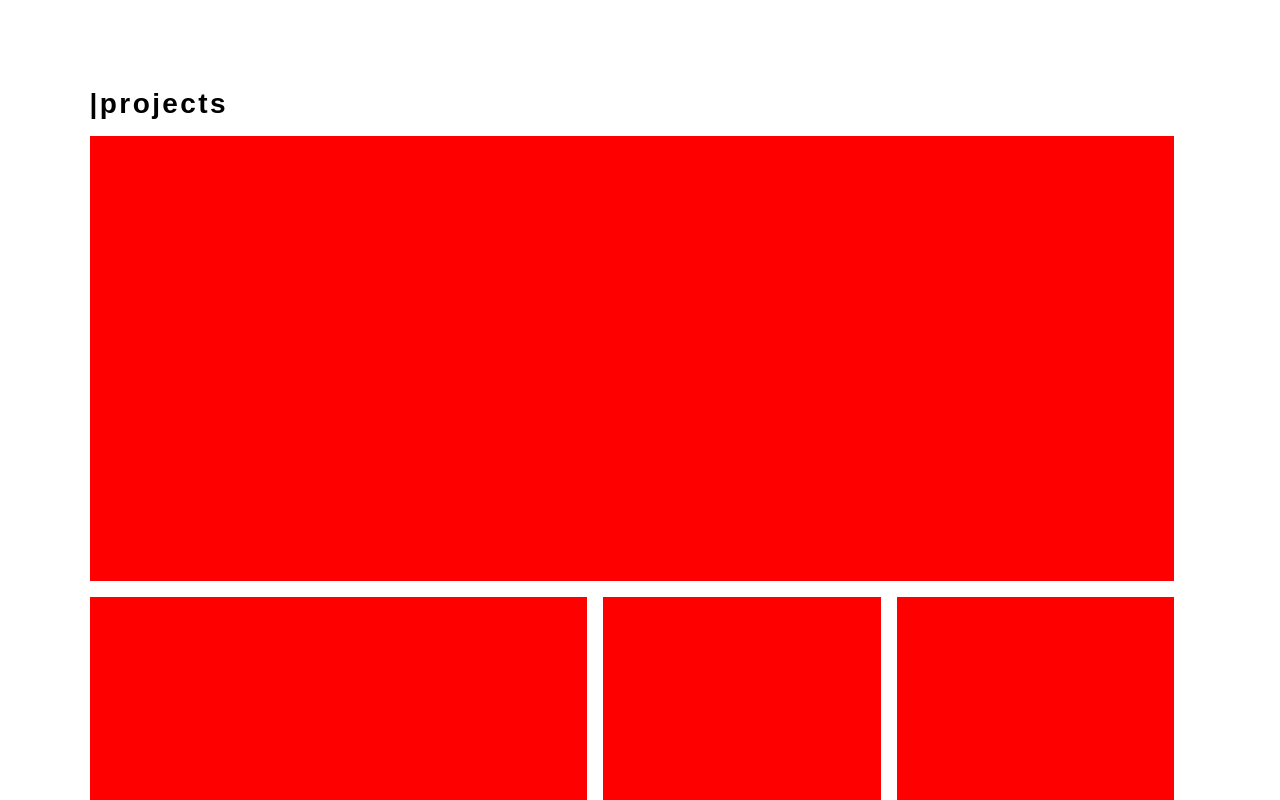
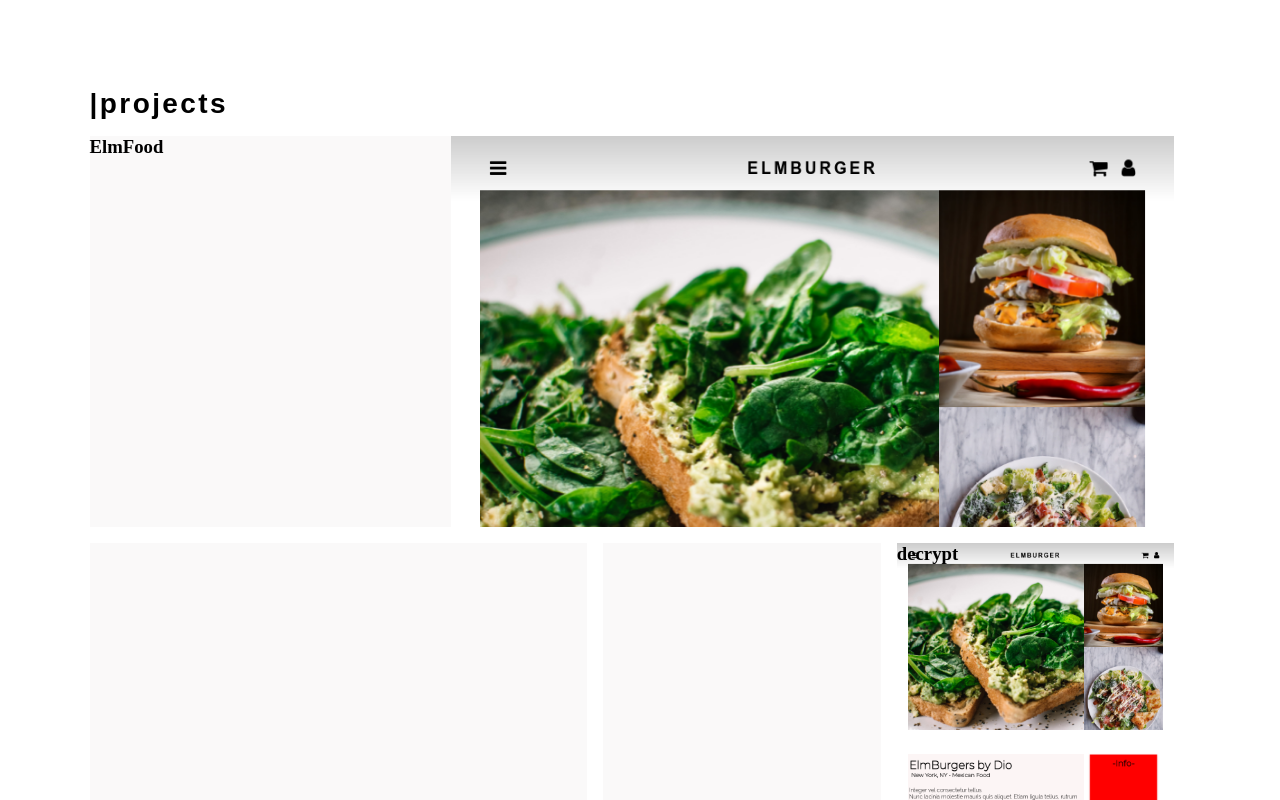
Before and after one commit to xaviif/portfolio, a plain HTML site: page docs/index.htm in a window 1280 px wide. Shown: the part 2000-2800 px from the top of the page. Drawn offline with nearby package versions, Linux system fonts and the light colour scheme.

Commit message:
main updates

```diff
--- a/docs/assets/javascript/main.js
+++ b/docs/assets/javascript/main.js
@@ -1,7 +1,7 @@
 /*\/
  **https://stackoverflow.com/a/56678169
  **https://stackoverflow.com/a/7557433
-/**/
+/*
 function onVisibilityChange(el, callback) {
   var old_visible;
   return function () {
@@ -23,8 +23,8 @@
   return (
       rect.top >= 0 &&
       rect.left >= 0 &&
-      rect.bottom <= (window.innerHeight || document.documentElement.clientHeight) && /* or $(window).height() */
-      rect.right <= (window.innerWidth || document.documentElement.clientWidth) /* or $(window).width() */
+      rect.bottom <= (window.innerHeight || document.documentElement.clientHeight) && /* or $(window).height()
+      rect.right <= (window.innerWidth || document.documentElement.clientWidth) /* or $(window).width()
   );
 }
 
@@ -58,4 +58,30 @@
     opacity = 0;
   }
   document.querySelector(".workcase").style.opacity = opacity;
+});*/
+let yvalue;
+var body = document.body,
+    html = document.documentElement;
+
+var winHeight = Math.max( body.scrollHeight, body.offsetHeight,
+                       html.clientHeight, html.scrollHeight, html.offsetHeight );
+document.addEventListener('scroll', function(e){
+  var scrolltotop = document.scrollingElement.scrollTop;
+  var targets = document.getElementsByClassName("bkImgPar");
+  var xvalue = "center";
+  var factor = 0.05;
+  let offsetTops = [];
+  console.log(targets)
+  for(let i in targets){
+    if(i=="length"){return}
+    offsetTops[i] = targets[i].getBoundingClientRect().top;
+    yvalue = (15) - (offsetTops[i] * 1.5) * factor;
+    if(yvalue >= 0){
+      targets[i].style.backgroundPosition = xvalue + " " + yvalue + "%";
+    }else{
+      targets[i].style.backgroundPosition = xvalue + " " + 0 + "%";
+
+
+    }
+    }
 });
--- a/docs/index.htm
+++ b/docs/index.htm
@@ -103,12 +103,22 @@
           <h4 class="headerstyle subheaderstyle">projects</h4>
         </div>
         <div class="projectsCont">
-          <div class="projectCont" id="ElmburgerCont">
+          <div class="projectCont"  id="Elmburger1Cont">
+          </div>
+          <div class="projectCont" id="MariaPersonalPortfolioCont"> </div>
+          <div class="projectCont" id="DecryptToolCont">
+            <div class="projTitleCont bkImgPar" id="DecryptToolParallax">
+              <h3>decrypt</h3>
+            </div>
+          </div>
+          <div class="projectCont" id="Elmburger2Cont">
+            <div class="projTitleCont">
+              <h3>ElmFood</h3>
+            </div>
+            <div class="proPicCont bkImgPar" id="ElmFoodParallax">
 
+            </div>
           </div>
-          <div class="projectCont"> </div>
-          <div class="projectCont"> </div>
-          <div class="projectCont"> </div>
         </div>
       </section>
       <!-- <section class="parallaxSection">
--- a/scss/_body.scss
+++ b/scss/_body.scss
@@ -79,6 +79,7 @@
             align-items: flex-end;
           }
           a{
+            color: black;
             transition: 0.44s all;
             &:visited{
               color: black;
@@ -233,11 +234,46 @@
         flex:1 0 20%;
         margin-right: 2vh;
         margin-bottom: 2vh;
-        height: 55.55vh;
-        background: red;
+        height: 48.88vh;
+        background: rgba(248, 246, 246, 0.655);
+        display: flex;
+        .projTitleCont{
+          flex: 1;
+
+        }
+        .proPicCont{
+          flex: 1;
+          height: inherit;
+          &:hover{
+            transform: scale(1.01,1.01);
+          }
+        }
+        #DecryptToolParallax{
+          background-image: url("../../docs/assets/img/elmfoodSite.png");
+          background-position:top center;
+          background-attachment: scroll;
+          background-size: cover;
+          background-repeat: no-repeat;
+          height: 100%;
+
+        }
+        #ElmFoodParallax{
+          background-image: url("../../docs/assets/img/elmfoodSite.png");
+          background-position:top center;
+          background-attachment: scroll;
+          background-size: cover;
+          background-repeat: no-repeat;
+          height: 100%;
+
+        }
+
         &:first-child{
           flex:1 0 40%;
-
+        }
+        &:last-child{
+          .projTitleCont{
+            flex: 0.5;
+          }
         }
       }
 
```
Also changed, not shown: docs/assets/img/elmfoodSite.png (added), docs/css/main.css, 1 other file.
